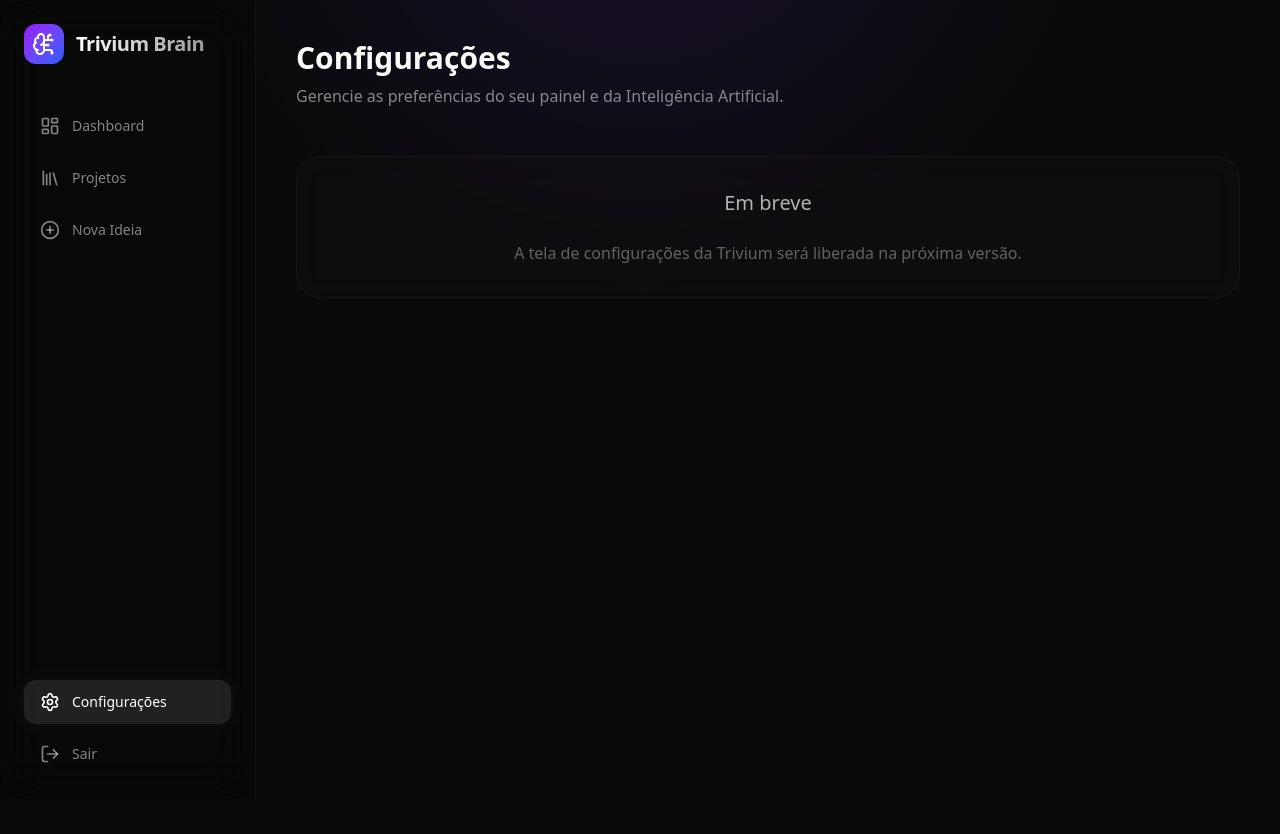
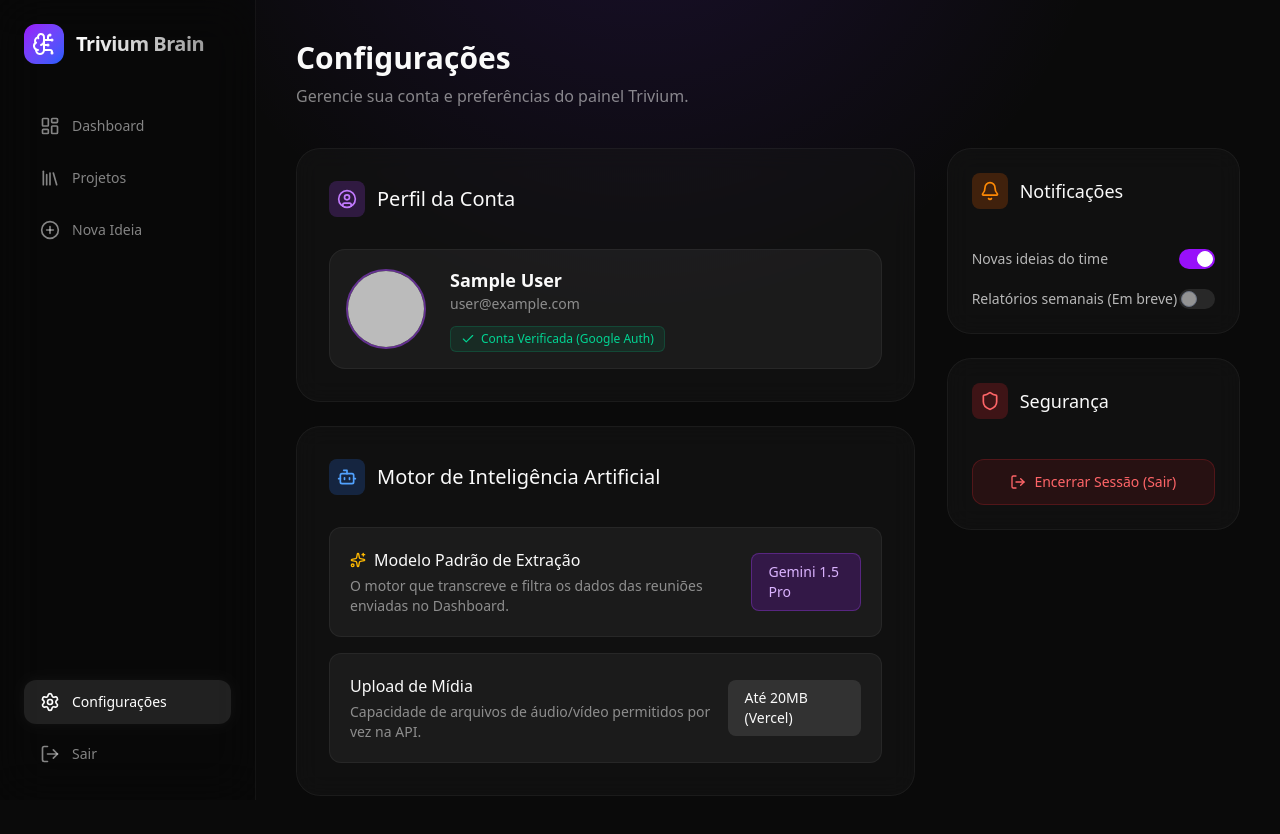
Before and after one commit to triviumsolutions-tech/trivium-brain-hub, a Next.js app: page /configuracoes in a window 1280 px wide. Before the commit the page ends 800 px from the top, so only its background shows below. Built offline with nearby package versions, Linux system fonts and the light colour scheme; no server answers; sample sign-in values are in the browser's storage.

Commit message:
feat(TRIV-005): ui completa de configuracoes do hub

```diff
--- a/src/app/configuracoes/page.tsx
+++ b/src/app/configuracoes/page.tsx
@@ -1,16 +1,134 @@
+"use client";
+
+import { useEffect, useState } from "react";
+import { auth } from "@/lib/firebase";
+import { User, signOut } from "firebase/auth";
+import { UserCircle, Bot, Shield, Bell, Sparkles, LogOut, Check } from "lucide-react";
+
 export default function ConfiguracoesPage() {
+  const [user, setUser] = useState<User | null>(null);
+
+  useEffect(() => {
+    const unsub = auth.onAuthStateChanged((u) => setUser(u));
+    return () => unsub();
+  }, []);
+
   return (
-    <div className="p-10 max-w-7xl mx-auto h-full flex flex-col relative z-10 min-h-screen">
-      <header className="flex justify-between items-center mb-12">
-        <div>
-          <h1 className="text-3xl font-bold mb-2">Configurações</h1>
-          <p className="text-white/50">Gerencie as preferências do seu painel e da Inteligência Artificial.</p>
-        </div>
+    <div className="p-10 max-w-5xl mx-auto h-full flex flex-col relative z-10 min-h-screen">
+      <header className="mb-10">
+        <h1 className="text-3xl font-bold mb-2">Configurações</h1>
+        <p className="text-white/50">Gerencie sua conta e preferências do painel Trivium.</p>
       </header>
 
-      <div className="glass rounded-3xl p-8 flex flex-col gap-6 text-center opacity-70">
-        <h2 className="text-xl font-medium">Em breve</h2>
-        <p className="text-white/50">A tela de configurações da Trivium será liberada na próxima versão.</p>
+      <div className="grid grid-cols-1 md:grid-cols-3 gap-8">
+
+        {/* Coluna 1: Perfil e IA */}
+        <div className="md:col-span-2 flex flex-col gap-6">
+          <div className="glass rounded-3xl p-8 flex flex-col gap-6">
+            <div className="flex items-center gap-3 mb-2">
+              <div className="p-2 bg-purple-500/20 text-purple-400 rounded-lg">
+                <UserCircle className="w-5 h-5" />
+              </div>
+              <h2 className="text-xl font-medium">Perfil da Conta</h2>
+            </div>
+
+            <div className="flex items-center gap-6 p-4 bg-white/5 rounded-2xl border border-white/5">
+              {user?.photoURL ? (
+                <img src={user.photoURL} alt="Avatar" className="w-20 h-20 rounded-full border-2 border-purple-500/50" />
+              ) : (
+                <div className="w-20 h-20 rounded-full bg-purple-900/50 border-2 border-purple-500/50 flex items-center justify-center text-2xl font-bold">
+                  {user?.displayName?.charAt(0) || "T"}
+                </div>
+              )}
+              <div className="flex-1">
+                <h3 className="text-lg font-semibold">{user?.displayName || "Usuário da Trivium"}</h3>
+                <p className="text-white/50 text-sm">{user?.email || "Carregando email..."}</p>
+                <div className="mt-3 inline-flex items-center gap-1.5 px-2.5 py-1 rounded-md bg-emerald-500/10 text-emerald-400 text-xs font-medium border border-emerald-500/20">
+                  <Check className="w-3.5 h-3.5" />
+                  Conta Verificada (Google Auth)
+                </div>
+              </div>
+            </div>
+          </div>
+
+          <div className="glass rounded-3xl p-8 flex flex-col gap-6">
+            <div className="flex items-center gap-3 mb-2">
+              <div className="p-2 bg-blue-500/20 text-blue-400 rounded-lg">
+                <Bot className="w-5 h-5" />
+              </div>
+              <h2 className="text-xl font-medium">Motor de Inteligência Artificial</h2>
+            </div>
+
+            <div className="space-y-4">
+              <div className="flex justify-between items-center p-5 bg-white/5 rounded-xl border border-white/5">
+                <div>
+                  <p className="font-medium flex items-center gap-2"><Sparkles className="w-4 h-4 text-amber-400" /> Modelo Padrão de Extração</p>
+                  <p className="text-white/50 text-sm mt-1">O motor que transcreve e filtra os dados das reuniões enviadas no Dashboard.</p>
+                </div>
+                <div className="px-4 py-2 bg-purple-600/20 text-purple-300 border border-purple-500/30 rounded-lg text-sm font-medium">
+                  Gemini 1.5 Pro
+                </div>
+              </div>
+
+              <div className="flex justify-between items-center p-5 bg-white/5 rounded-xl border border-white/5">
+                <div>
+                  <p className="font-medium">Upload de Mídia</p>
+                  <p className="text-white/50 text-sm mt-1">Capacidade de arquivos de áudio/vídeo permitidos por vez na API.</p>
+                </div>
+                <div className="px-4 py-2 bg-white/10 rounded-lg text-sm font-medium">
+                  Até 20MB (Vercel)
+                </div>
+              </div>
+            </div>
+          </div>
+        </div>
+
+        {/* Coluna 2: Preferências */}
+        <div className="flex flex-col gap-6">
+          <div className="glass rounded-3xl p-6 flex flex-col gap-6">
+            <div className="flex items-center gap-3 mb-2">
+              <div className="p-2 bg-orange-500/20 text-orange-400 rounded-lg">
+                <Bell className="w-5 h-5" />
+              </div>
+              <h2 className="text-lg font-medium">Notificações</h2>
+            </div>
+
+            <div className="flex flex-col gap-5 mt-2">
+              <label className="flex items-center justify-between cursor-pointer">
+                <span className="text-sm text-white/70">Novas ideias do time</span>
+                <div className="relative inline-flex items-center cursor-pointer">
+                  <input type="checkbox" className="sr-only peer" defaultChecked />
+                  <div className="w-9 h-5 bg-white/20 peer-focus:outline-none rounded-full peer peer-checked:after:translate-x-full peer-checked:after:border-white after:content-[''] after:absolute after:top-[2px] after:left-[2px] after:bg-white after:border-gray-300 after:border after:rounded-full after:h-4 after:w-4 after:transition-all peer-checked:bg-purple-600"></div>
+                </div>
+              </label>
+              <label className="flex items-center justify-between cursor-pointer">
+                <span className="text-sm text-white/70">Relatórios semanais (Em breve)</span>
+                <div className="relative inline-flex items-center cursor-pointer">
+                  <input type="checkbox" className="sr-only peer" disabled />
+                  <div className="w-9 h-5 bg-white/10 peer-focus:outline-none rounded-full peer after:content-[''] after:absolute after:top-[2px] after:left-[2px] after:bg-white/50 after:border-gray-500 after:border after:rounded-full after:h-4 after:w-4 after:transition-all"></div>
+                </div>
+              </label>
+            </div>
+          </div>
+
+          <div className="glass rounded-3xl p-6 flex flex-col gap-6">
+            <div className="flex items-center gap-3 mb-2">
+              <div className="p-2 bg-red-500/20 text-red-400 rounded-lg">
+                <Shield className="w-5 h-5" />
+              </div>
+              <h2 className="text-lg font-medium">Segurança</h2>
+            </div>
+
+            <button
+              onClick={() => signOut(auth)}
+              className="w-full flex items-center justify-center gap-2 px-4 py-3 bg-red-500/10 hover:bg-red-500/20 text-red-400 border border-red-500/20 rounded-xl transition-colors font-medium text-sm mt-2"
+            >
+              <LogOut className="w-4 h-4" />
+              Encerrar Sessão (Sair)
+            </button>
+          </div>
+        </div>
+
       </div>
     </div>
   );
```
